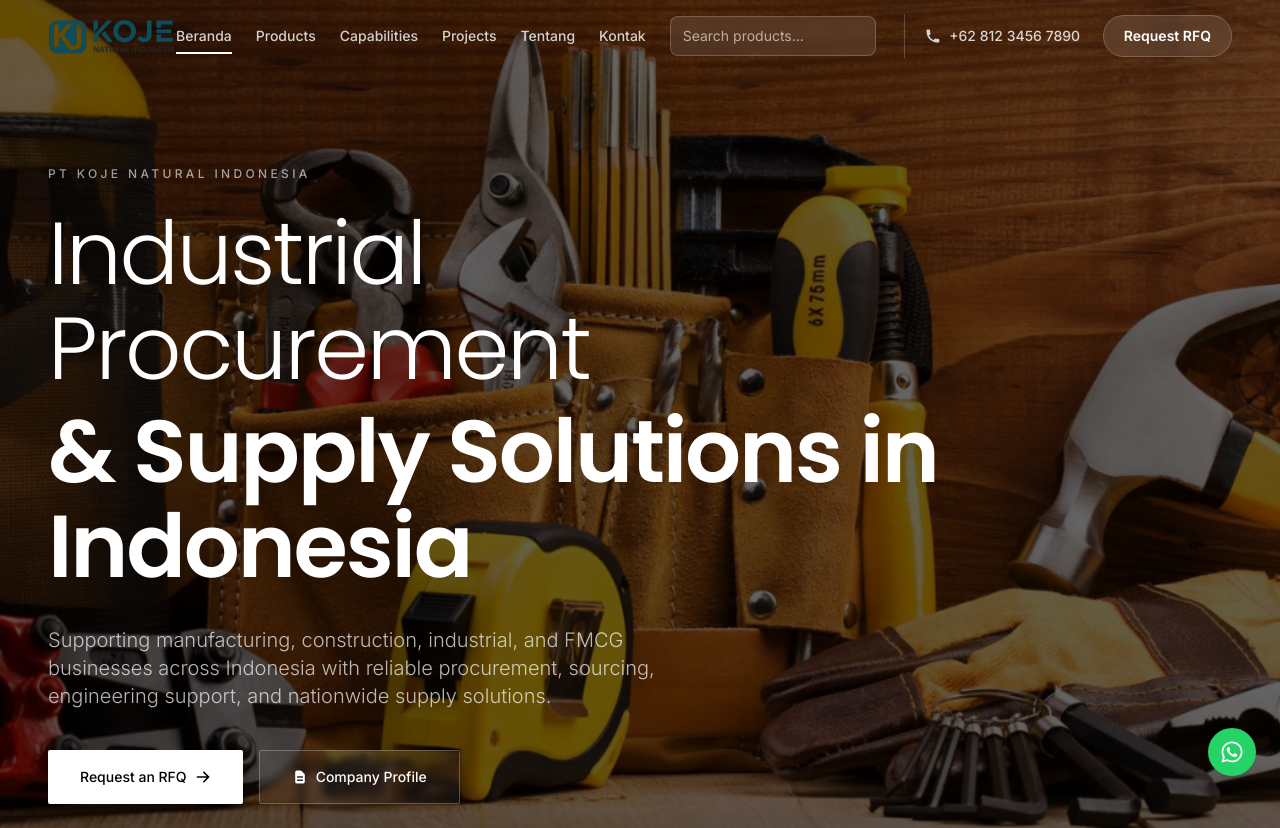
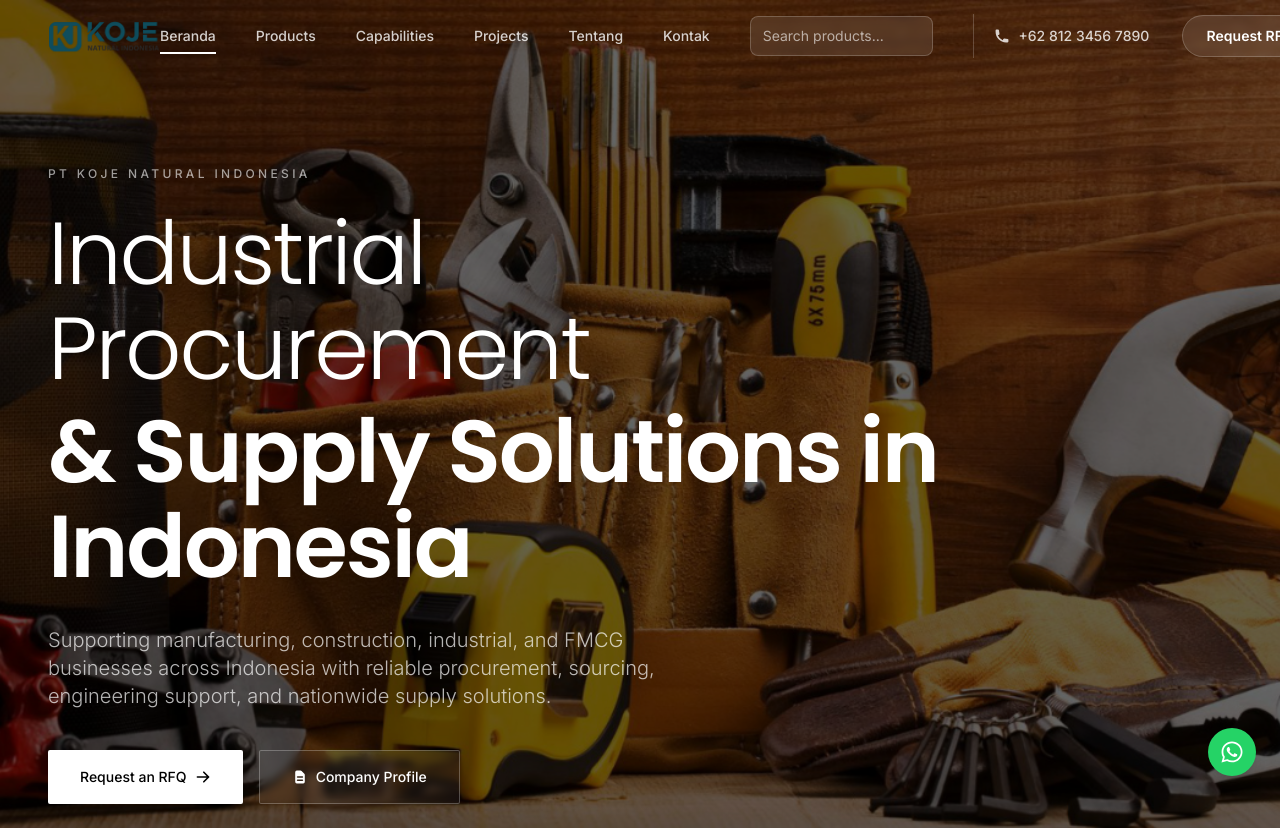
Before and after one commit to herlan-syihabudin/PT.-KOJE-NATURAL-INDONESIA, a Next.js app: page / in a window 1280 px wide. Shown: the top 828 px of the page. Built offline with nearby package versions, Linux system fonts and the light colour scheme.

Commit message:
Update Navbar.tsx

```diff
--- a/src/components/Navbar.tsx
+++ b/src/components/Navbar.tsx
@@ -34,9 +34,7 @@ export default function Navbar() {
 
   useEffect(() => {
     handleScroll()
-
     window.addEventListener('scroll', handleScroll, { passive: true })
-
     return () => {
       window.removeEventListener('scroll', handleScroll)
     }
@@ -51,9 +49,7 @@ export default function Navbar() {
       document.body.style.overflow = ''
       return
     }
-
     document.body.style.overflow = 'hidden'
-
     return () => {
       document.body.style.overflow = ''
     }
@@ -65,9 +61,7 @@ export default function Navbar() {
         setIsMobileMenuOpen(false)
       }
     }
-
     window.addEventListener('keydown', handleEscape)
-
     return () => {
       window.removeEventListener('keydown', handleEscape)
     }
@@ -86,6 +80,7 @@ export default function Navbar() {
         <div className="container-custom">
           <div className="flex min-h-[64px] items-center justify-between md:min-h-[72px]">
 
+            {/* LOGO - Lebih kecil di desktop */}
             <Link
               href="/"
               className="relative z-10 flex shrink-0 items-center"
@@ -94,14 +89,14 @@ export default function Navbar() {
               <div
                 className="
                   relative
-                  h-20 w-20
-                  sm:h-24 sm:w-24
-                  md:h-28 md:w-28
-                  lg:h-32 lg:w-32
-                  -my-4
-                  sm:-my-5
-                  md:-my-7
-                  lg:-my-8
+                  h-16 w-16
+                  sm:h-20 sm:w-20
+                  md:h-24 md:w-24
+                  lg:h-28 lg:w-28
+                  -my-3
+                  sm:-my-4
+                  md:-my-5
+                  lg:-my-6
                   transition-transform
                   duration-300
                   hover:scale-105
@@ -112,10 +107,10 @@ export default function Navbar() {
                   alt="KOJE Natural Indonesia"
                   fill
                   sizes="
-                    (max-width: 639px) 80px,
-                    (max-width: 767px) 96px,
-                    (max-width: 1023px) 112px,
-                    128px
+                    (max-width: 639px) 64px,
+                    (max-width: 767px) 80px,
+                    (max-width: 1023px) 96px,
+                    112px
                   "
                   className="object-contain"
                   priority
@@ -123,7 +118,8 @@ export default function Navbar() {
               </div>
             </Link>
 
-            <div className="ml-auto hidden items-center gap-4 md:flex lg:gap-5 xl:gap-6">
+            {/* DESKTOP MENU - Gap lebih besar */}
+            <div className="hidden md:flex md:items-center md:gap-6 lg:gap-8 xl:gap-10">
               {NAV_ITEMS.map((item) => {
                 const isActive = pathname === item.href
 
@@ -184,6 +180,7 @@ export default function Navbar() {
                 )
               })}
 
+              {/* SEARCH DESKTOP */}
               <Link
                 href="/search"
                 aria-label="Search products"
@@ -191,8 +188,8 @@ export default function Navbar() {
                   hidden
                   lg:flex
                   h-10
-                  w-44
-                  xl:w-52
+                  w-40
+                  xl:w-48
                   items-center
                   rounded-lg
                   border
@@ -213,9 +210,9 @@ export default function Navbar() {
                 </span>
               </Link>
 
+              {/* PHONE */}
               <div
                 className={`
-                  ml-1
                   flex
                   items-center
                   gap-3
@@ -255,6 +252,7 @@ export default function Navbar() {
                 </a>
               </div>
 
+              {/* Request RFQ */}
               <Link
                 href="/contact"
                 className={`
@@ -264,8 +262,8 @@ export default function Navbar() {
                   justify-center
                   whitespace-nowrap
                   rounded-full
-                  px-4
-                  lg:px-5
+                  px-5
+                  lg:px-6
                   text-sm
                   font-semibold
                   transition-all
@@ -283,6 +281,7 @@ export default function Navbar() {
               </Link>
             </div>
 
+            {/* MOBILE ACTIONS */}
             <div className="flex items-center gap-2 md:hidden">
               <Link
                 href="/search"
@@ -342,6 +341,7 @@ export default function Navbar() {
         </div>
       </nav>
 
+      {/* MOBILE MENU - Sama */}
       <AnimatePresence>
         {isMobileMenuOpen && (
           <>
```
